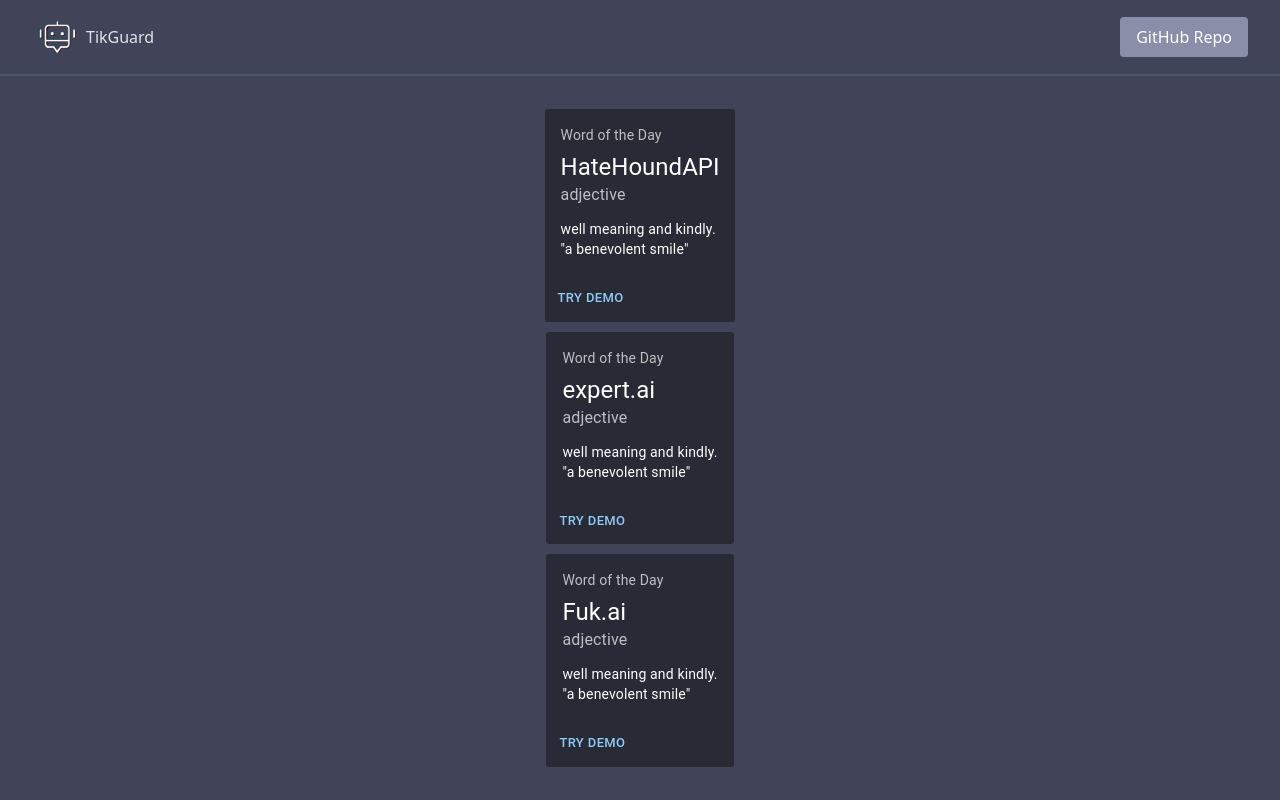
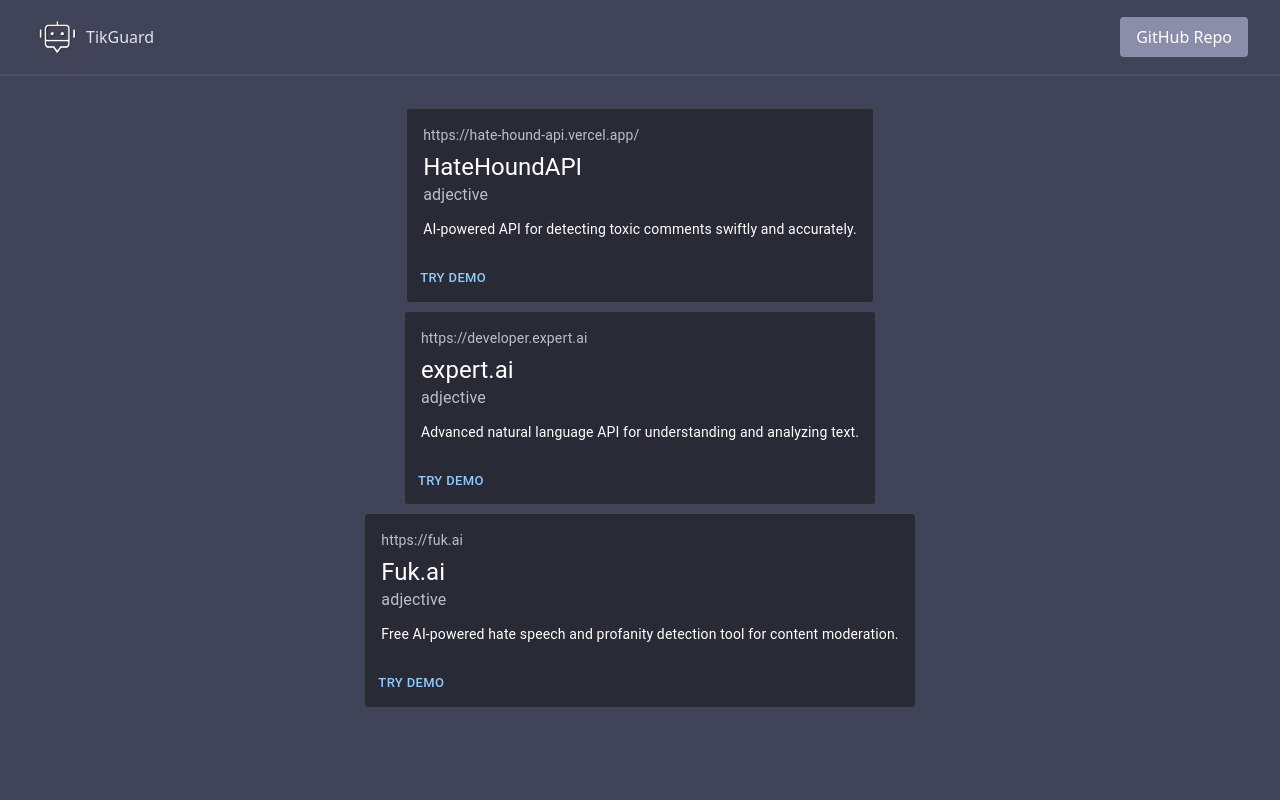
Before and after one commit to minhvyha/TikGuard, a Next.js app in the folder tikguard/: page / in a window 1280 px wide. Built offline with nearby package versions, Linux system fonts and the light colour scheme.

Commit message:
Refactor DemoCard and Main components, update imports and descriptions

```diff
--- a/tikguard/components/DemoCard.tsx
+++ b/tikguard/components/DemoCard.tsx
@@ -7,12 +7,15 @@ import Typography from '@mui/material/Typography';
 import Link from 'next/link';
 
 
-const DemoCard = ({title, path}: {title: string, path: string}) => {
+const DemoCard = ({title, path, description, url}: {title: string, path: string, description: string, url: string}) => {
   return (
     <Card sx={{ bgcolor: 'background.default' }} variant="outlined">
       <CardContent>
       <Typography sx={{ fontSize: 14 }} color="text.secondary" gutterBottom>
-        Word of the Day
+        <Link href={url} target='_blank'>
+        {url}
+
+        </Link>
       </Typography>
       <Typography variant="h5" component="div">
         {title}
@@ -21,9 +24,7 @@ const DemoCard = ({title, path}: {title: string, path: string}) => {
         adjective
       </Typography>
       <Typography variant="body2">
-        well meaning and kindly.
-        <br />
-        {'"a benevolent smile"'}
+        {description}
       </Typography>
     </CardContent>
     <CardActions>
--- a/tikguard/components/Main.tsx
+++ b/tikguard/components/Main.tsx
@@ -14,7 +14,7 @@ const Main = () => {
   // }
   let DemoCards = apiPage.map((api, index) => {
     return (
-      <DemoCard key={index} title={api.name} path={api.path} />
+      <DemoCard key={index} title={api.name} path={api.path} description={api.description} url={api.url}/>
       // <Link key={index} href={` ${api.path}`}>
       //   {api.name}
       // </Link>
```
